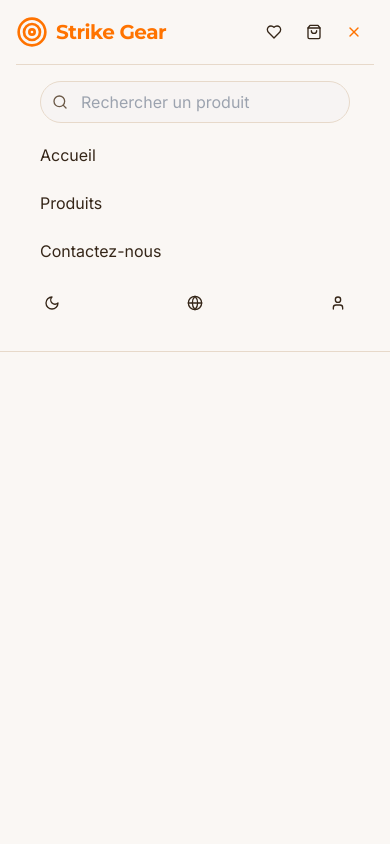
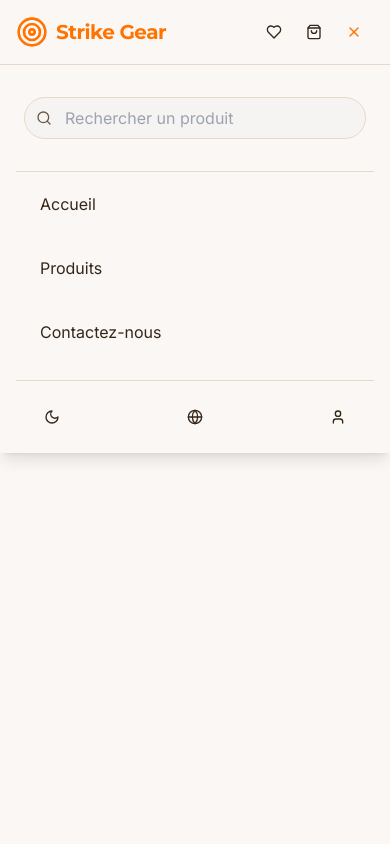
Before and after one commit to pro-boost/desert-gear-boutique, a React (Vite) app: page /auth in a window 390 px wide. Both pictures are taken after a click on the button 354 px from the left and 32 px from the top of the page. Shown: the top 844 px of the page. Built offline with nearby package versions, Linux system fonts and the light colour scheme.

Commit message:
fix: animate mobile menu with Framer Motion and overlay on top of content
- Used Framer Motion to animate mobile menu slide and fade effect
- Set mobile menu to `fixed` with `z-50` so it appears above hero and other sections

```diff
--- a/package.json
+++ b/package.json
@@ -46,6 +46,7 @@
     "cmdk": "^1.0.0",
     "date-fns": "^3.6.0",
     "embla-carousel-react": "^8.3.0",
+    "framer-motion": "^12.12.1",
     "input-otp": "^1.2.4",
     "lucide-react": "^0.462.0",
     "next-themes": "^0.3.0",
--- a/src/components/Navbar.tsx
+++ b/src/components/Navbar.tsx
@@ -25,6 +25,7 @@ import {
   DropdownMenuSeparator,
   DropdownMenuTrigger,
 } from "@/components/ui/dropdown-menu";
+import { AnimatePresence, motion } from "framer-motion";
 
 const Navbar = () => {
   const { t, language, setLanguage } = useLanguage();
@@ -234,10 +235,18 @@ const Navbar = () => {
         </div>
 
         {/* Mobile Menu */}
+        <AnimatePresence>
           {mobileMenuOpen && (
-          <div className="md:hidden px-4 py-4 border-t border-border mt-3 space-y-4">
+            <motion.div
+              key="mobile-menu"
+              initial={{ opacity: 0, y: -10 }}
+              animate={{ opacity: 1, y: 0 }}
+              exit={{ opacity: 0, y: -10 }}
+              transition={{ duration: 0.5, ease: "easeInOut" }}
+              className="fixed top-16 left-0 w-full z-50 md:hidden bg-background px-4 py-4 border-t border-border space-y-4 shadow-lg"
+            >
               {/* Mobile Search */}
-            <form onSubmit={handleSearch} className="px-2">
+              <form onSubmit={handleSearch} className="px-2 py-4">
                 <div className="relative">
                   <input
                     type="search"
@@ -250,8 +259,7 @@ const Navbar = () => {
                   <Search className="absolute left-3 top-1/2 -translate-y-1/2 h-4 w-4 text-muted-foreground" />
                 </div>
               </form>
-
-            <nav className="flex flex-col gap-4">
+              <nav className="flex flex-col gap-4 px-4 py-4 border-t border-border space-y-4">
                 <Link
                   to="/"
                   onClick={() => setMobileMenuOpen(false)}
@@ -274,7 +282,7 @@ const Navbar = () => {
                   {t("contactUs")}
                 </Link>
               </nav>
-            <div className="flex justify-between items-center ">
+              <div className="flex justify-between items-end px-4  border-t border-border  space-y-4 ">
                 {/* Theme Toggle */}
                 <Button
                   variant="ghost"
@@ -356,8 +364,9 @@ const Navbar = () => {
                   </DropdownMenuContent>
                 </DropdownMenu>
               </div>
-          </div>
+            </motion.div>
           )}
+        </AnimatePresence>
       </div>
     </header>
   );
```
Also changed, not shown: 1 other file (tests, documents, lock files or other folders). Lines whose indentation alone changed are shown as unchanged.
